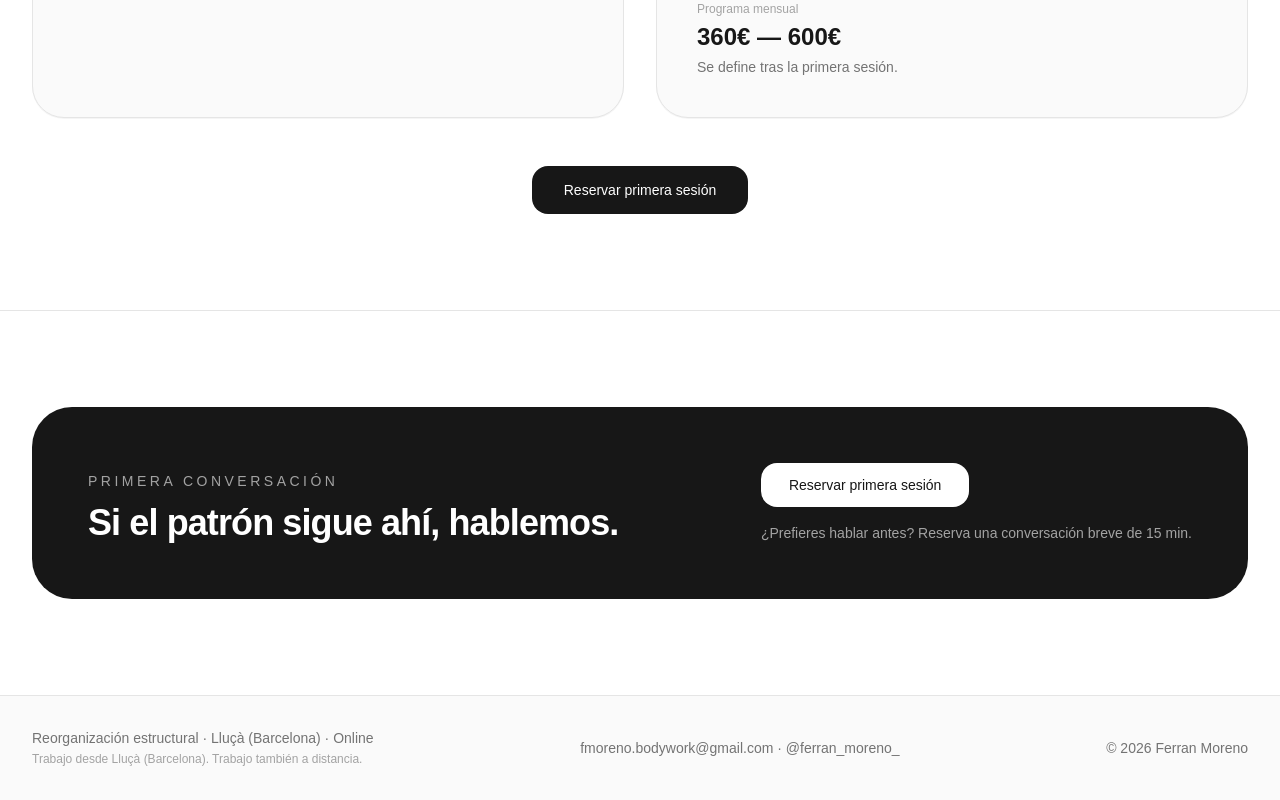
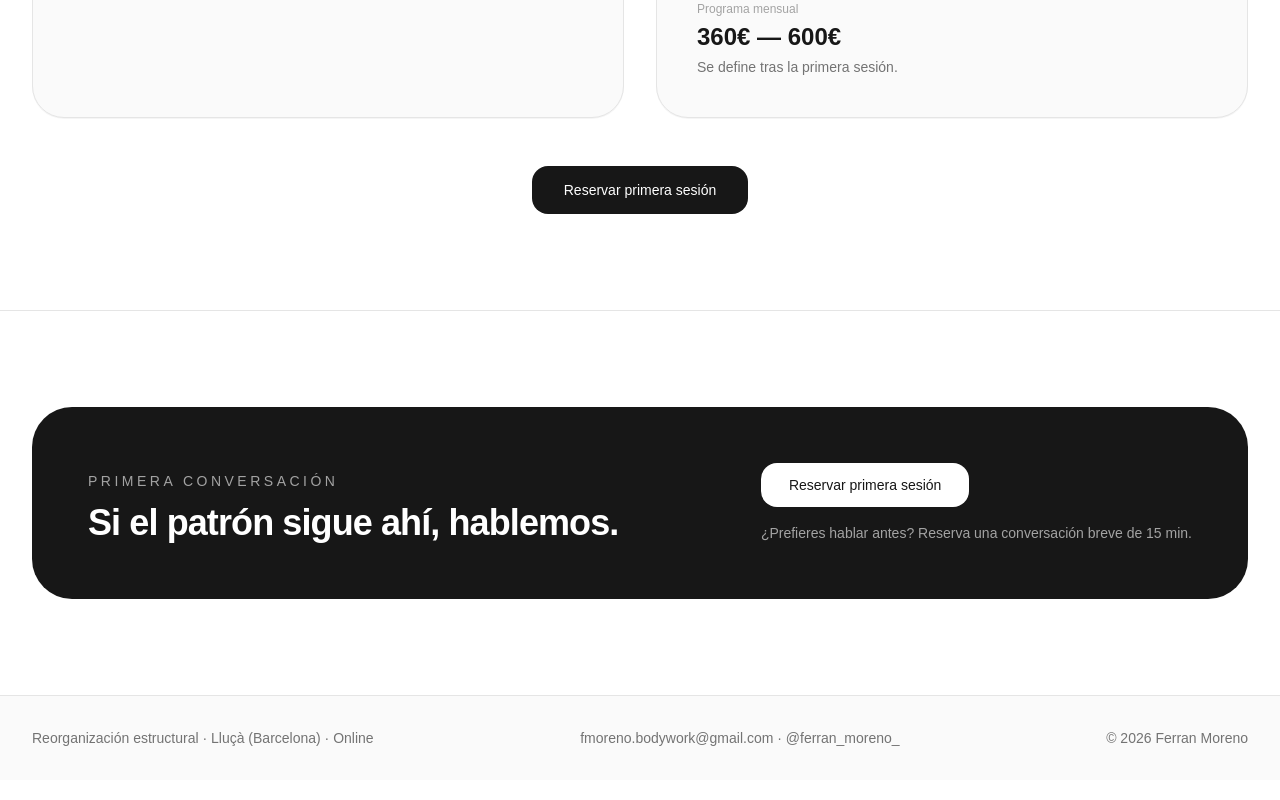
Before and after one commit to creator-Socrates/Ferran-Moreno-Eje-Estructural-, a Next.js app: page / in a window 1280 px wide. Shown: the part 6727-7527 px from the top of the page. Built offline with nearby package versions, Linux system fonts and the light colour scheme.

Commit message:
footer: email con mailto, quitar frase duplicada

```diff
--- a/app/page.tsx
+++ b/app/page.tsx
@@ -449,11 +449,10 @@ export default function HomePage() {
               Reorganización estructural ·{" "}
               <a href="https://maps.app.goo.gl/2DvAv9DP6iZBDuXk6?g_st=ic" target="_blank" rel="noopener noreferrer" className="hover:text-neutral-900">Lluçà (Barcelona)</a>
               {" "}· Online
-              <br />
-              <span className="text-xs text-neutral-400">Trabajo desde Lluçà (Barcelona). Trabajo también a distancia.</span>
             </div>
             <div>
-              {contactEmail} ·{" "}
+              <a href={`mailto:${contactEmail}`} className="hover:text-neutral-900">{contactEmail}</a>
+              {" "}·{" "}
               <a href="https://www.instagram.com/ferran__moreno_/" target="_blank" rel="noopener noreferrer" className="hover:text-neutral-900">@ferran_moreno_</a>
             </div>
             <div>© 2026 Ferran Moreno</div>
```
